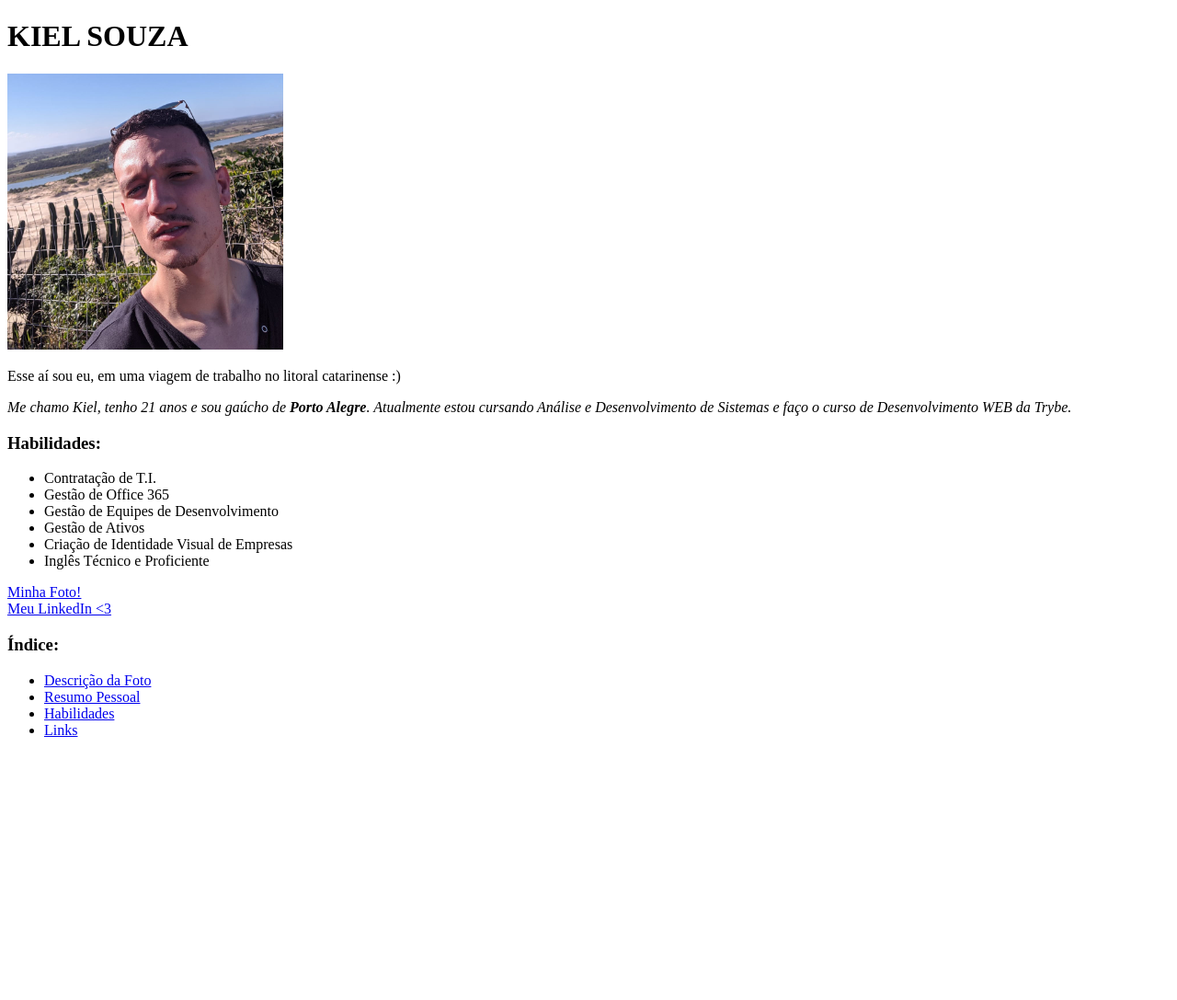
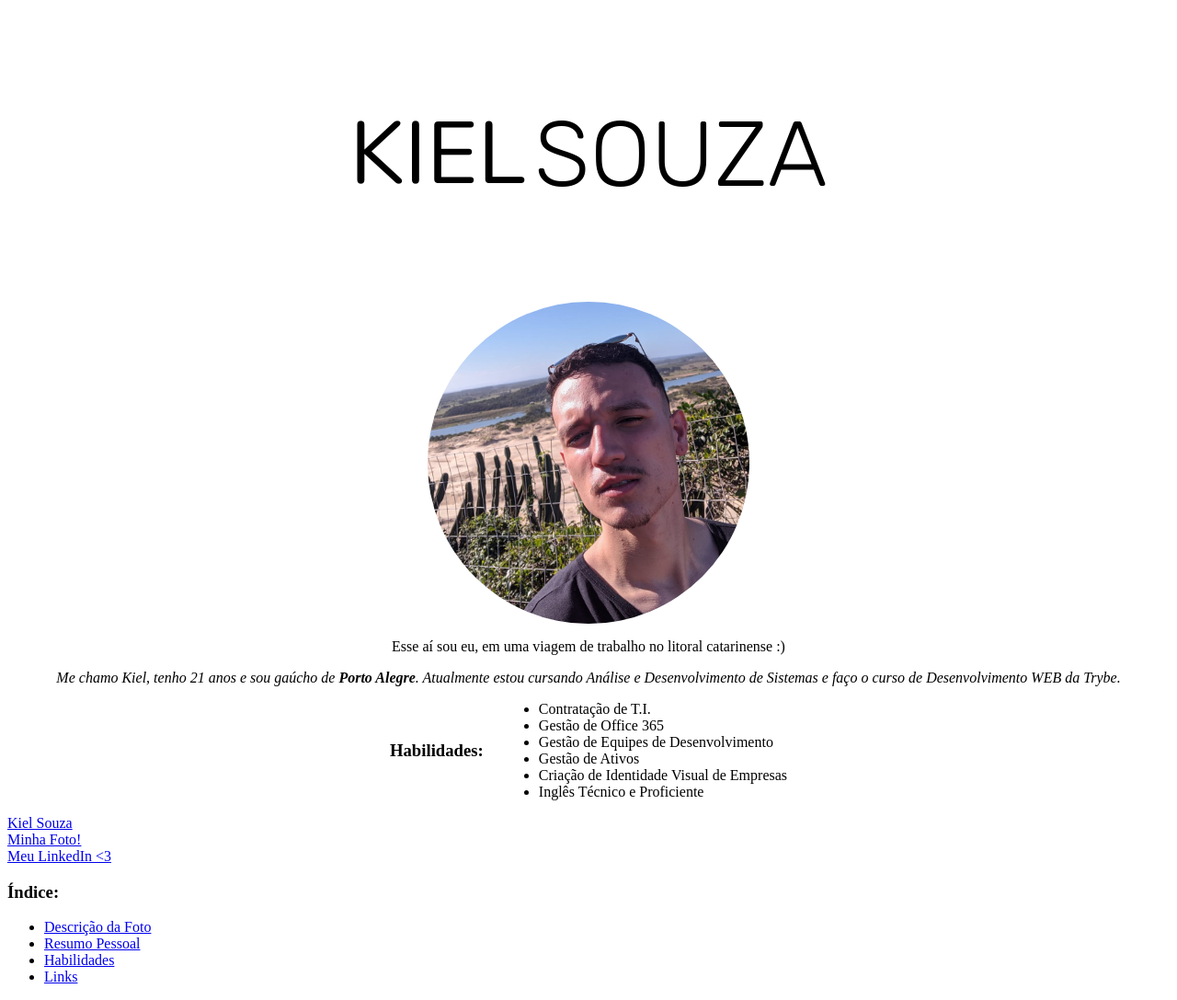
Before and after one commit to kielsouza/kielsouza.github.io, a plain HTML site: page index.html in a window 1280 px wide. Shown: the whole page at 92% size. Before the commit the page ends 819 px from the top, so only its background shows below. Drawn offline with nearby package versions, Linux system fonts and the light colour scheme.

Commit message:
adicionando .css e alinhados alguns elementos da pagina

```diff
--- a/index.html
+++ b/index.html
@@ -1,16 +1,32 @@
 <!DOCTYPE html>
 <html>
     <head>
-
+        <meta charset="UTF-8">
+        <title>Kiel Souza</title>
+        <link rel="stylesheet" type="text/css" href="styles.css" media="screen">
+        <style>
+            @import url('https://fonts.googleapis.com/css2?family=Rubik:wght@300&display=swap');
+            @import url('https://fonts.googleapis.com/css2?family=Nunito:wght@200&display=swap');
+        </style>
+        <script src="https://platform.linkedin.com/badges/js/profile.js" async defer type="text/javascript"></script>
     </head>
     <body>
-        <h1 id="foto">KIEL SOUZA</h1>
-        <img src=kielperfil.jpg height=300px width=300px>
-        <p id="resFoto">Esse aí sou eu, em uma viagem de trabalho no litoral catarinense :)</p>
-        <i id="resPessoal">Me chamo Kiel, tenho 21 anos e sou gaúcho de <b>Porto Alegre</b>. Atualmente estou cursando Análise e Desenvolvimento de Sistemas e faço o curso de Desenvolvimento WEB da Trybe.</i>
-
+        <div id="container">
+            <div id="divNome">
+                <p id="kiel">KIEL </p><p id="souza">SOUZA</p>
+            </div>
+            <div id="divFoto">
+                <img id="foto" src=kielperfil.jpg height=350px width=350px>
+            </div>
+            <div id="resFoto">
+                <p>Esse aí sou eu, em uma viagem de trabalho no litoral catarinense :)</p>
+            </div>
+            <div id="resPessoal">
+                <i>Me chamo Kiel, tenho 21 anos e sou gaúcho de <b>Porto Alegre</b>. Atualmente estou cursando Análise e Desenvolvimento de Sistemas e faço o curso de Desenvolvimento WEB da Trybe.</i>
+            </div>
+            <div id="habilidades">
                 <h3>Habilidades:</h3>
-        <ul id="habilidades">
+                <ul>
                     <li>Contratação de T.I.</li>
                     <li>Gestão de Office 365</li>
                     <li>Gestão de Equipes de Desenvolvimento</li>
@@ -18,9 +34,11 @@
                     <li>Criação de Identidade Visual de Empresas</li>
                     <li>Inglês Técnico e Proficiente</li>
                 </ul>
+            </div>
 
             <div id="links">
-            <a href="#foto">Minha Foto!</a></br>
+                <div class="badge-base LI-profile-badge" data-locale="pt_BR" data-size="medium" data-theme="dark" data-type="VERTICAL" data-vanity="kiel-souza-052040186" data-version="v1"><a class="badge-base__link LI-simple-link" href="https://br.linkedin.com/in/kiel-souza-052040186?trk=profile-badge">Kiel Souza</a></div>
+                <a href="#kiel">Minha Foto!</a></br>
                 <a href="https://www.linkedin.com/in/kiel-souza-052040186/">Meu LinkedIn <3</a>
             </div>
 
@@ -31,6 +49,6 @@
                 <li><a href="#habilidades">Habilidades</a></li>
                 <li><a href="#links">Links</a></li>
             </ul>
-
+        </div>
     </body>
 </html>
--- /dev/null
+++ b/styles.css
@@ -0,0 +1,39 @@
+#container{
+    position: relative;
+}
+#divNome{
+    display: flex;
+    justify-content: center;
+}
+#kiel{
+    font-size: 95px;
+    font-family: 'Nunito', sans-serif;
+    margin-right: 10px;
+}
+#souza{
+    font-size: 100px;
+    font-family: 'Rubik', sans-serif;
+}
+#divFoto{
+    display: flex;
+    justify-content: center;
+}
+#foto{
+    border-radius: 50%;
+}
+#resFoto{
+    display: flex;
+    justify-content: center;
+}
+#resPessoal{
+    display: flex;
+    justify-content: center;
+}
+#habilidades{
+    display: flex;
+    align-items: center;
+    justify-content: center;
+}
+#habilidades h3{
+    margin-right: 20px;
+}
```
Lines whose indentation alone changed are shown as unchanged.
